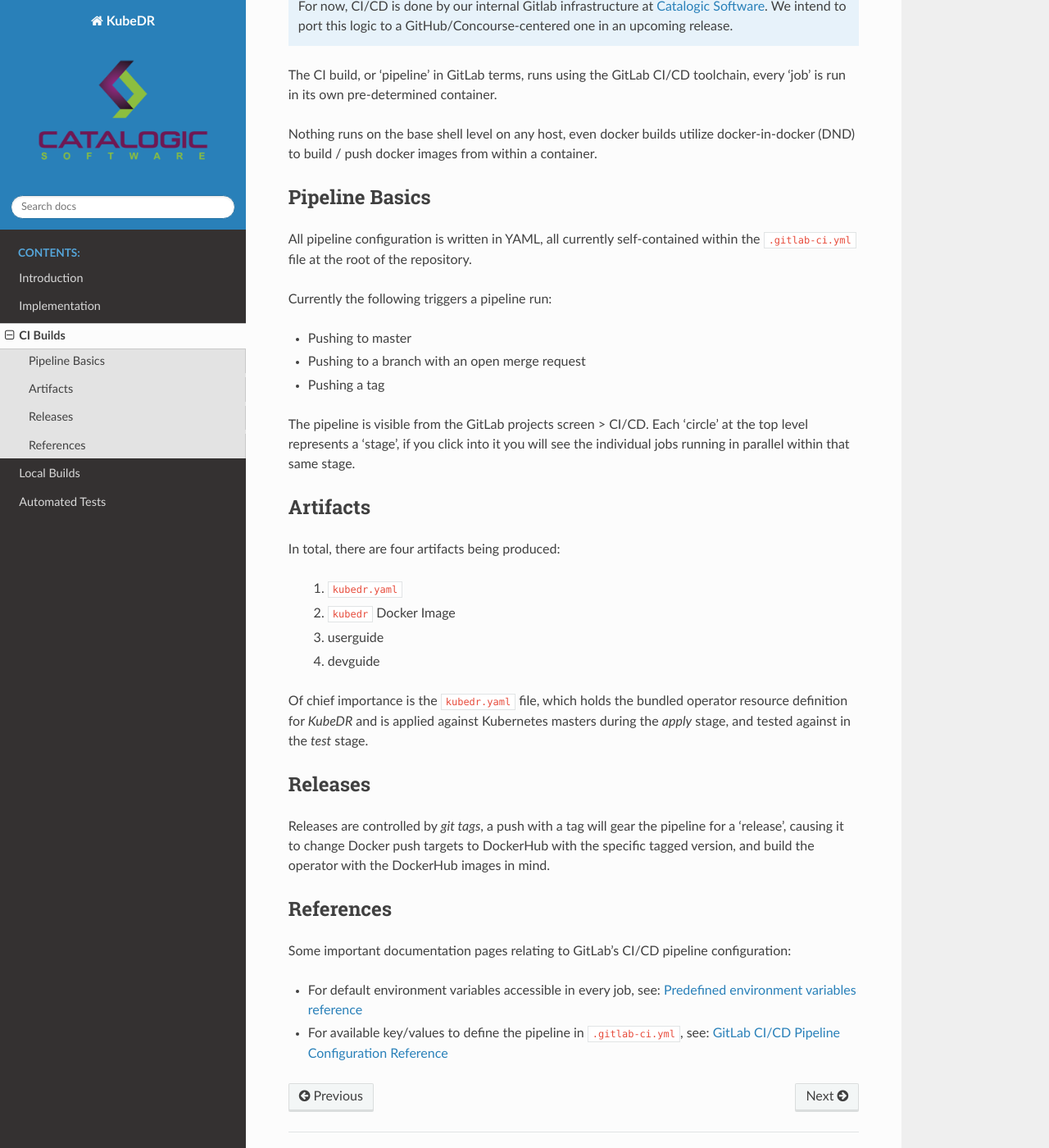
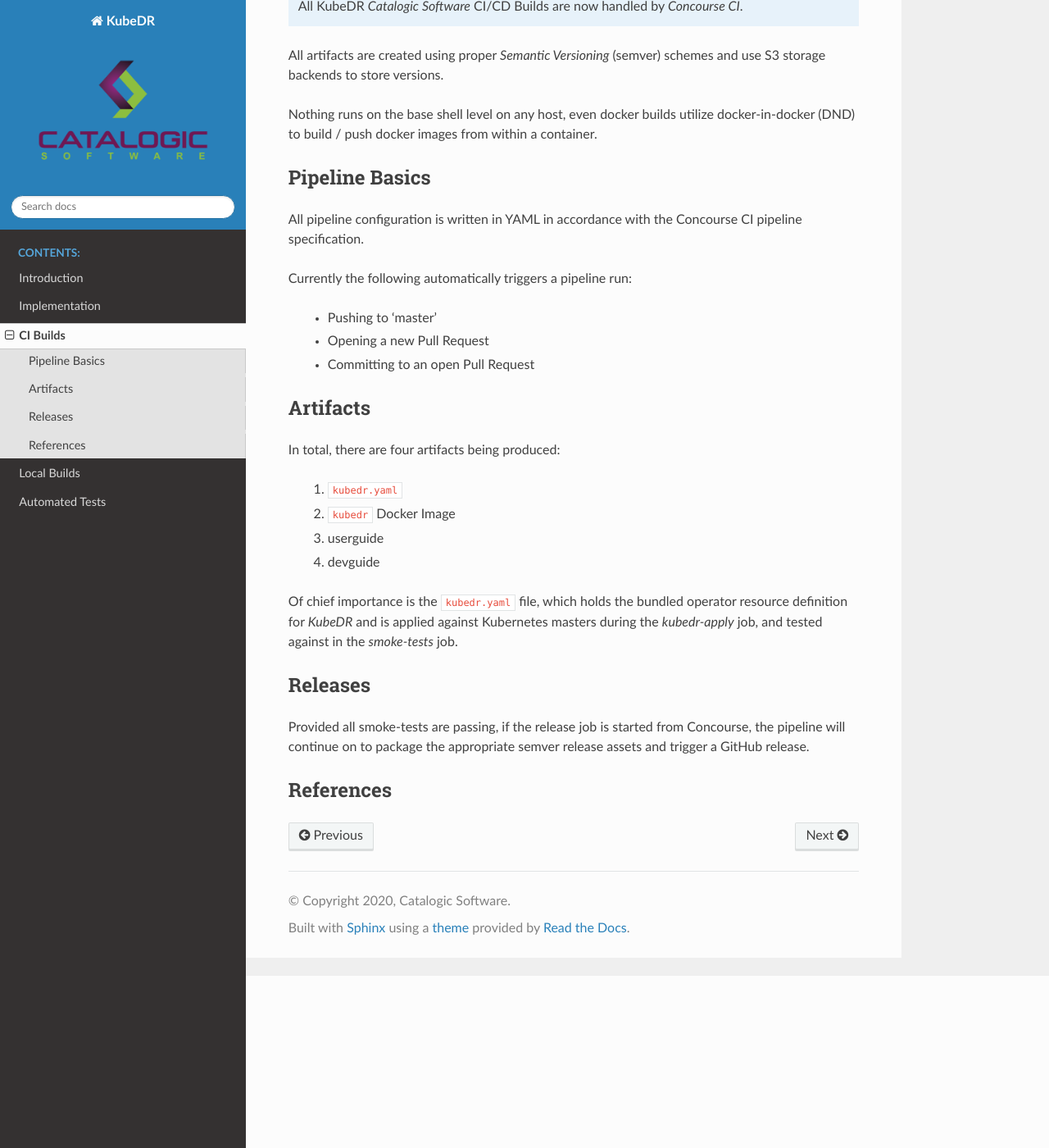
Before and after one commit to catalogicsoftware/kubedr, a Sphinx documentation site: the page built from docs/devguide/source/ci_builds.rst, in a window 1280 px wide and 1400 px high, scrolled down 210 px. Shown: the whole window at 82% size. Built offline with Sphinx 7.4.7 and the Read the Docs theme 2.0.0, drawn with Linux system fonts in a browser that asks for light colours.

Commit message:
Reflect change to Concourse CI in devguide.

```diff
--- a/docs/devguide/source/ci_builds.rst
+++ b/docs/devguide/source/ci_builds.rst
@@ -4,13 +4,11 @@
 
 .. note::
 
-   For now, CI/CD is done by our internal Gitlab infrastructure at
-   `Catalogic Software`_. We intend to port this logic to a
-   GitHub/Concourse-centered one in an upcoming release.
+   All KubeDR `Catalogic Software` CI/CD Builds are now handled
+   by `Concourse CI`.
 
-The CI build, or 'pipeline' in GitLab terms, runs using the GitLab
-CI/CD toolchain, every 'job' is run in its own pre-determined
-container.
+All artifacts are created using proper `Semantic Versioning` (semver) schemes
+and use S3 storage backends to store versions.
 
 Nothing runs on the base shell level on any host, even docker builds
 utilize docker-in-docker (DND) to build / push docker images from
@@ -19,22 +17,16 @@
 Pipeline Basics
 ===============
 
-All pipeline configuration is written in YAML, all currently
-self-contained within the ``.gitlab-ci.yml`` file at the root of the
-repository.
+All pipeline configuration is written in YAML in accordance with the
+Concourse CI pipeline specification.
 
-Currently the following triggers a pipeline run:
+Currently the following automatically triggers a pipeline run:
 
-- Pushing to master
+  - Pushing to 'master'
 
-- Pushing to a branch with an open merge request
+  - Opening a new Pull Request
 
-- Pushing a tag
-
-The pipeline is visible from the GitLab projects screen > CI/CD. Each
-'circle' at the top level represents a 'stage', if you click into it
-you will see the individual jobs running in parallel within that same
-stage.
+  - Committing to an open Pull Request
 
 Artifacts
 =========
@@ -48,31 +40,19 @@
 
 Of chief importance is the ``kubedr.yaml`` file, which holds the bundled
 operator resource definition for *KubeDR* and is applied against
-Kubernetes masters during the `apply` stage, and tested against in the
-`test` stage.
+Kubernetes masters during the `kubedr-apply` job, and tested against in the
+`smoke-tests` job.
 
 Releases
 ========
 
-Releases are controlled by *git tags*, a push with a tag will gear the
-pipeline for a 'release', causing it to change Docker push targets to
-DockerHub with the specific tagged version, and build the operator
-with the DockerHub images in mind.
-
+Provided all smoke-tests are passing, if the release job is started
+from Concourse, the pipeline will continue on to package the appropriate
+semver release assets and trigger a GitHub release.
 
 References
 ==========
 
-Some important documentation pages relating to GitLab's CI/CD pipeline
-configuration:
-
-- For default environment variables accessible in every job, see:
-  `Predefined environment variables reference`_
-
-- For available key/values to define the pipeline in
-  ``.gitlab-ci.yml``, see: `GitLab CI/CD Pipeline Configuration
-  Reference`_
-
-.. _Predefined environment variables reference: https://docs.gitlab.com/ee/ci/variables/predefined_variables.html
-.. _GitLab CI/CD Pipeline Configuration Reference: https://docs.gitlab.com/ee/ci/yaml/README.html
+.. _Semantic Versioning: https://semver.org/
+.. _Concourse CI: https://concourse-ci.org/
 .. _Catalogic Software: https://catalogicsoftware.com
```
